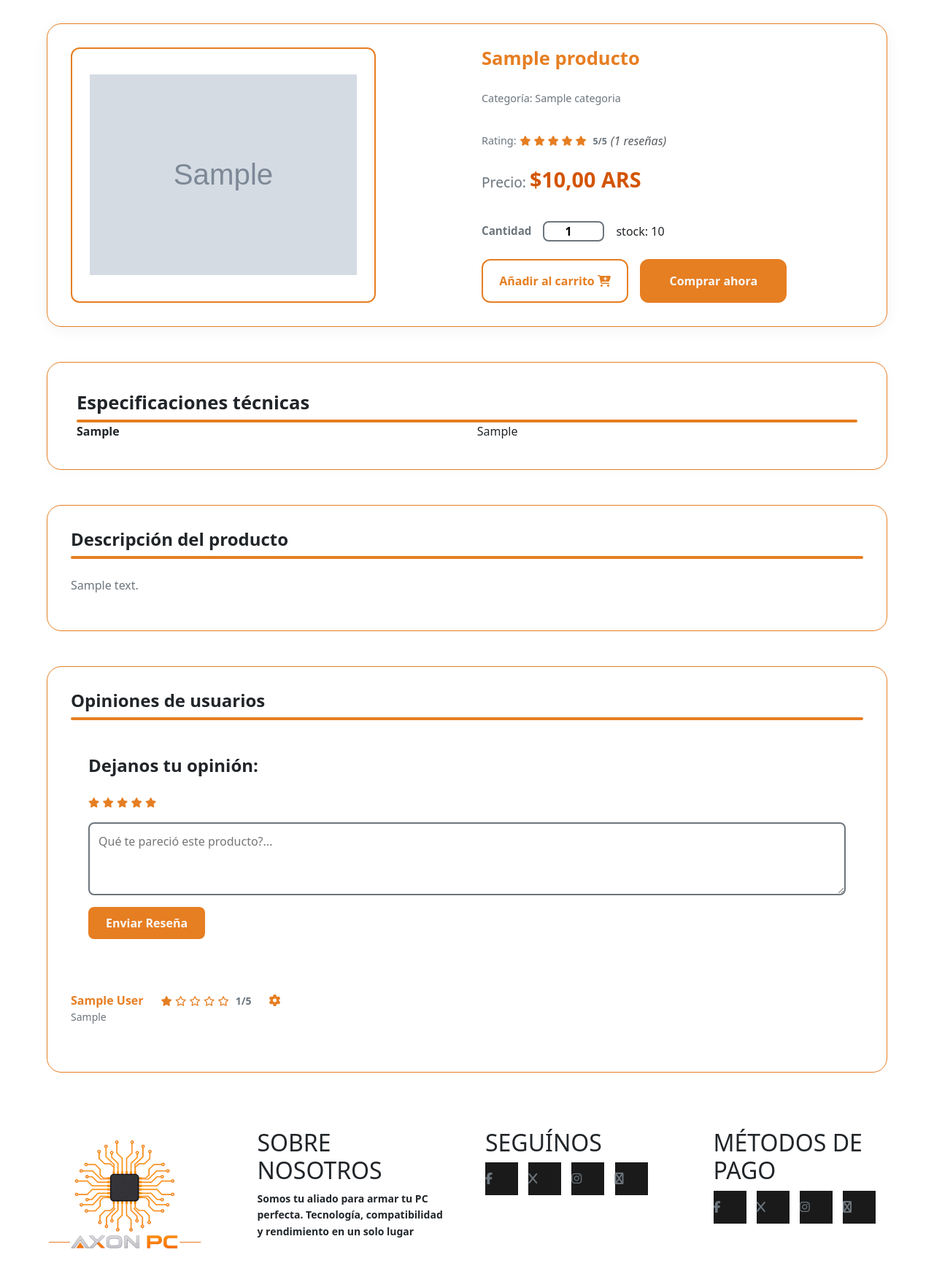
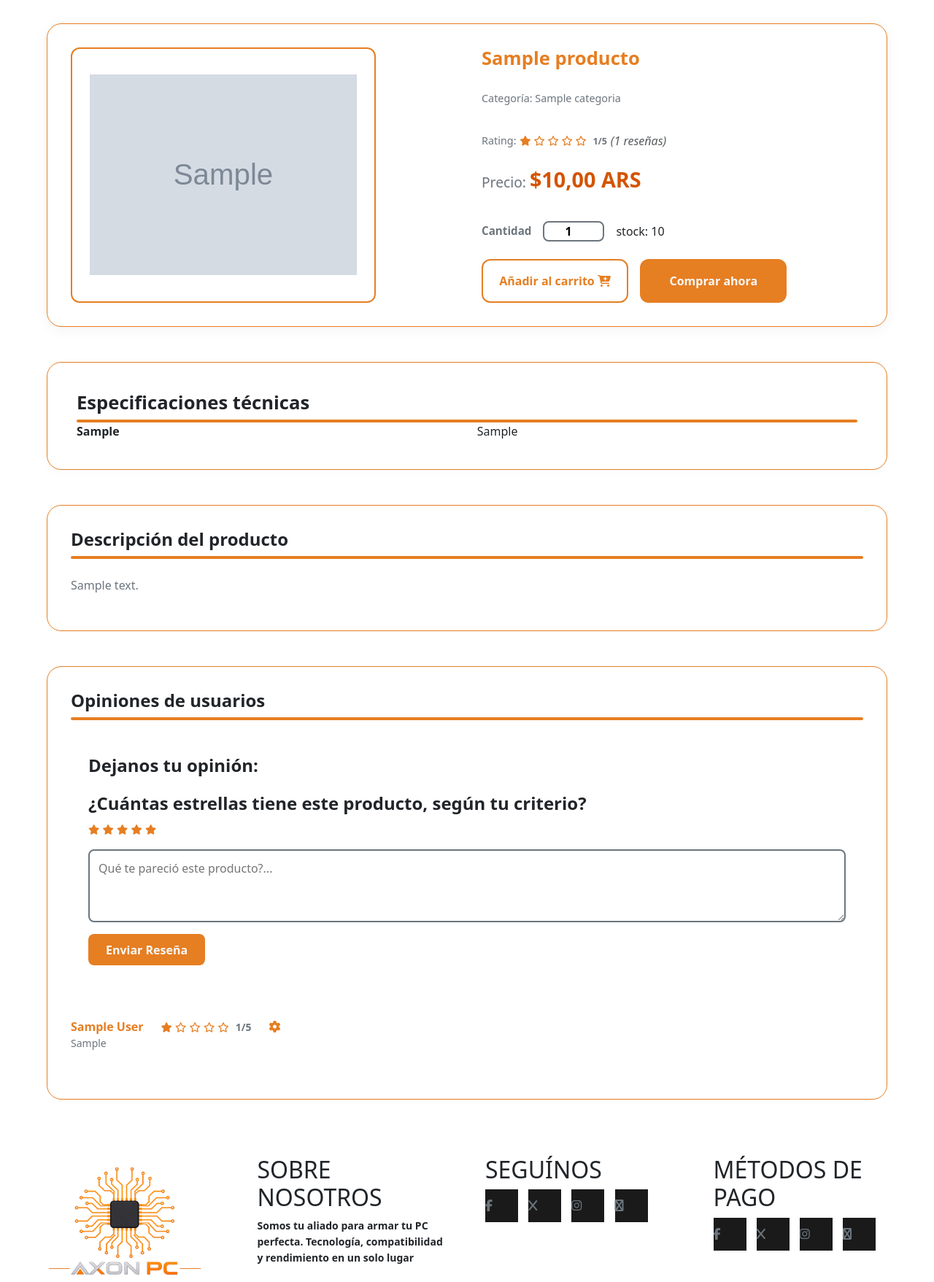
Before and after one commit to GabrielGonzalezBotto/e-commerce_pc-builder_django-MySQL, a Django app: page /producto/1/ in a window 1280 px wide. Shown: the part 90-1847 px from the top of the page at 73% size. Run offline with Django 5.2, Linux system fonts and the light colour scheme; a user stored in the database is signed in; tables that the repository leaves empty hold one stand-in row (values such as "Sample post"); grey boxes marked "Sample" are stand-in pictures; some libraries are stand-ins or nearby versions.

Commit message:
feat: sistema de rating + promedio por por reseña

```diff
--- a/AXON_PC/static/js/scripts.js
+++ b/AXON_PC/static/js/scripts.js
@@ -66,3 +66,25 @@ document.addEventListener('DOMContentLoaded', function() {
     });
 
 })
+
+//Rating o Estrellas
+document.addEventListener('DOMContentLoaded', function(){
+    const starSelectors = document.querySelectorAll('.star-select');
+    if (starSelectors.length > 0) {
+        starSelectors.forEach(star => {
+            star.addEventListener('click', function() {
+                const val = this.getAttribute('data-value');
+                document.getElementById('stars_input').value = val;
+
+                starSelectors.forEach(s => {
+                    const icon = s.querySelector('i');
+                    if (s.getAttribute('data-value') <= val) {
+                        icon.classList.replace('fa-regular', 'fa-solid');
+                    } else {
+                        icon.classList.replace('fa-solid', 'fa-regular');
+                    }
+                });
+            });
+        });
+    }
+});
--- a/AXON_PC/tienda/models.py
+++ b/AXON_PC/tienda/models.py
@@ -22,7 +22,7 @@ class Producto(models.Model):
         reviews = self.reviews.all()
         if not reviews:
             return 0
-        suma_estrellas = sum(reviews.stars for review in reviews)
+        suma_estrellas = sum(review.stars for review in reviews)
         return round(suma_estrellas / len(reviews))
 
     def __str__(self):
--- a/AXON_PC/tienda/templates/tienda/producto.html
+++ b/AXON_PC/tienda/templates/tienda/producto.html
@@ -28,13 +28,13 @@
             <div class="producto-rating">
                 <span class="rating-label">Rating:</span>
                 <span class="review-stars">
-                        <i class="fa-solid fa-star"></i>
-                        <i class="fa-solid fa-star"></i>
-                        <i class="fa-solid fa-star"></i>
-                        <i class="fa-solid fa-star"></i>
-                        <i class="fa-solid fa-star"></i>
-                        <small>5/5</small>
-                    </span>
+                        <i class="{% if producto.promedio_estrellas >= 1 %}fa-solid{% else %}fa-regular{% endif %} fa-star"></i>
+                        <i class="{% if producto.promedio_estrellas >= 2 %}fa-solid{% else %}fa-regular{% endif %} fa-star"></i>
+                        <i class="{% if producto.promedio_estrellas >= 3 %}fa-solid{% else %}fa-regular{% endif %} fa-star"></i>
+                        <i class="{% if producto.promedio_estrellas >= 4 %}fa-solid{% else %}fa-regular{% endif %} fa-star"></i>
+                        <i class="{% if producto.promedio_estrellas >= 5 %}fa-solid{% else %}fa-regular{% endif %} fa-star"></i>
+                        <small>{{ producto.promedio_estrellas }}/5</small>
+                </span>
                 <small class="text-muted">({{ review.count }} reseñas)</small>
             </div>
 
@@ -98,6 +98,7 @@
             <h4>Dejanos tu opinión:</h4>
 
             <div class="review-stars">
+                <h4>¿Cuántas estrellas tiene este producto, según tu criterio?</h4>
                 <span class="star-select" data-value="1"><i class="fa-solid fa-star"></i></span>
                 <span class="star-select" data-value="2"><i class="fa-solid fa-star"></i></span>
                 <span class="star-select" data-value="3"><i class="fa-solid fa-star"></i></span>
@@ -167,4 +168,5 @@
     </div>
 </div>
 
+
 {% endblock%}
--- a/AXON_PC/tienda/templates/tienda/tienda.html
+++ b/AXON_PC/tienda/templates/tienda/tienda.html
@@ -147,7 +147,7 @@
                         <li><i class="{% if prod.promedio_estrellas >= 5 %}fa-solid{% else %}fa-regular{% endif %} fa-star"></i></li>
                     </ul>
                     <!-- Muestra el número real de promedio (ej: 4/5 o 0/5 si es nuevo) -->
-                    <span>5/5</span>
+                    <span>{{ prod.promedio_estrellas }}/5</span>
                 </div>
                 <div class="card-prod-content">
                     <span>categoria: {{prod.categoria.nombre}}</span>
```
